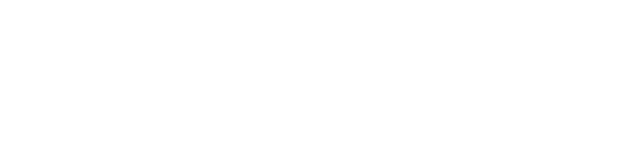
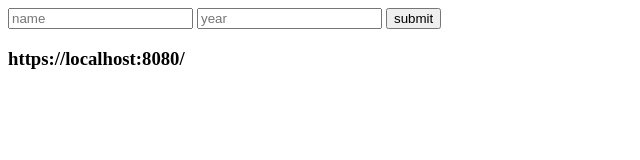
Before and after one commit to acciojob/sharable-urls-Rudranil8, a website: page main.html in a window 1280 px wide. Shown: the whole page, without its empty margins (0-640 px from the left). Drawn offline with Linux system fonts and the light colour scheme.

Commit message:
created a submission

```diff
--- a/main.html
+++ b/main.html
@@ -3,6 +3,9 @@
   <body>
     <script type="text/javascript" src="./script.js">
 </script>
+	  <input id="name" name="name" placeholder="name">
+	  <input id="year" name="year" placeholder="year">
+	  <button type="submit">submit</button>
+	  <h3 id="url">https://localhost:8080/</h3>
   </body>
-
 </html>
```
